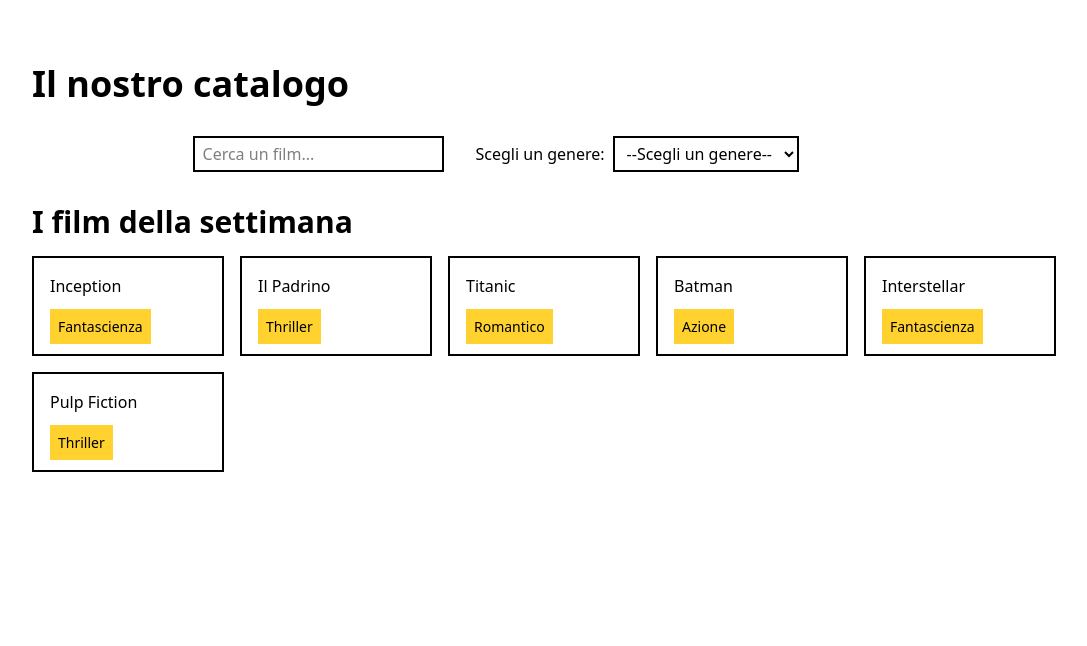
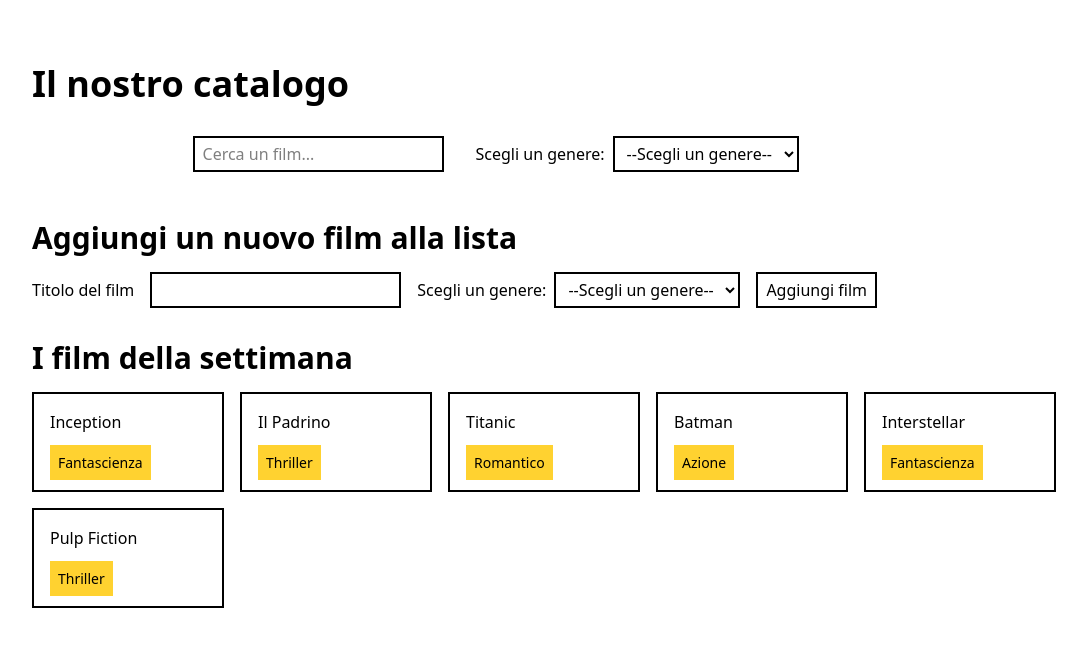
Before and after one commit to SimoL-003/react-movie-filter, a React (Vite) app: page / in a window 1280 px wide. Shown: the top 646 px of the page, without its empty margins (96-1183 px from the left). Built offline with nearby package versions, Linux system fonts and the light colour scheme.

Commit message:
feat: allow adding new films

```diff
--- a/src/App.jsx
+++ b/src/App.jsx
@@ -6,6 +6,8 @@ function App() {
   const [genreFilter, setGenreFilter] = useState("");
   const [titleFilter, setTitleFilter] = useState("");
   const [filteredList, setFilteredList] = useState(filmList);
+  const [newFilmTitle, setNewFilmTitle] = useState("");
+  const [newFilmGenre, setNewFilmGenre] = useState("");
 
   const genreList = [];
   for (let i = 0; i < filmList.length; i++) {
@@ -38,32 +40,40 @@ function App() {
   // Filtro per il titolo
   useEffect(() => {}, [titleFilter, filmList]);
 
+  function addFilm(e) {
+    e.preventDefault();
+    const newFilm = { title: newFilmTitle, genre: newFilmGenre };
+    setFilmList((prev) => [...prev, newFilm]);
+    setNewFilmGenre("");
+    setNewFilmTitle("");
+  }
+
   return (
     <>
       <main className="min-h-screen">
         <div className="container py-16">
           <h1>Il nostro catalogo</h1>
 
-          <section className="form my-8">
-            <label htmlFor="title" className="invisible">
+          <section className="search-form my-8">
+            <label htmlFor="search-title" className="invisible">
               Cerca in base al titolo
             </label>
             <input
               type="text"
-              name="title"
-              id="title"
+              name="search-title"
+              id="search-title"
               placeholder="Cerca un film..."
               value={titleFilter}
               onChange={(e) => setTitleFilter(e.target.value)}
               className="px-2 py-1 border-2 border-black mr-8"
             />
 
-            <label htmlFor="genre-select" className="mr-2">
+            <label htmlFor="filter-genre" className="mr-2">
               Scegli un genere:
             </label>
             <select
-              name="genre-select"
-              id="genre-select"
+              name="filter-genre"
+              id="filter-genre"
               className="px-2 py-1 border-2 border-black"
               onChange={(e) => setGenreFilter(e.target.value)}
             >
@@ -74,6 +84,53 @@ function App() {
                 </option>
               ))}
             </select>
+          </section>
+
+          <section className="add-form">
+            <h2 className="py-4">Aggiungi un nuovo film alla lista</h2>
+
+            <form action="" onSubmit={addFilm}>
+              {/* Input titolo */}
+              <label htmlFor="title">Titolo del film</label>
+              <input
+                type="text"
+                name="title"
+                id="title"
+                required
+                className="px-2 py-1 border-2 border-black mx-4"
+                value={newFilmTitle}
+                onChange={(e) => setNewFilmTitle(e.target.value)}
+              />
+
+              {/* Select genere */}
+              <label htmlFor="genre" className="mr-2">
+                Scegli un genere:
+              </label>
+              <select
+                required
+                name="genre"
+                id="genre"
+                className="px-2 py-1 border-2 border-black"
+                value={newFilmGenre}
+                onChange={(e) => setNewFilmGenre(e.target.value)}
+              >
+                <option value="">--Scegli un genere--</option>
+                {genreList.map((curGenre, index) => (
+                  <option key={index} value={curGenre}>
+                    {curGenre}
+                  </option>
+                ))}
+                <option value="altro">Altro</option>
+              </select>
+
+              {/* Submit button */}
+              <button
+                type="submit"
+                className="ml-4 px-2 py-1 border-2 border-black cursor-pointer"
+              >
+                Aggiungi film
+              </button>
+            </form>
           </section>
 
           <section className="catalogo my-8">
```
